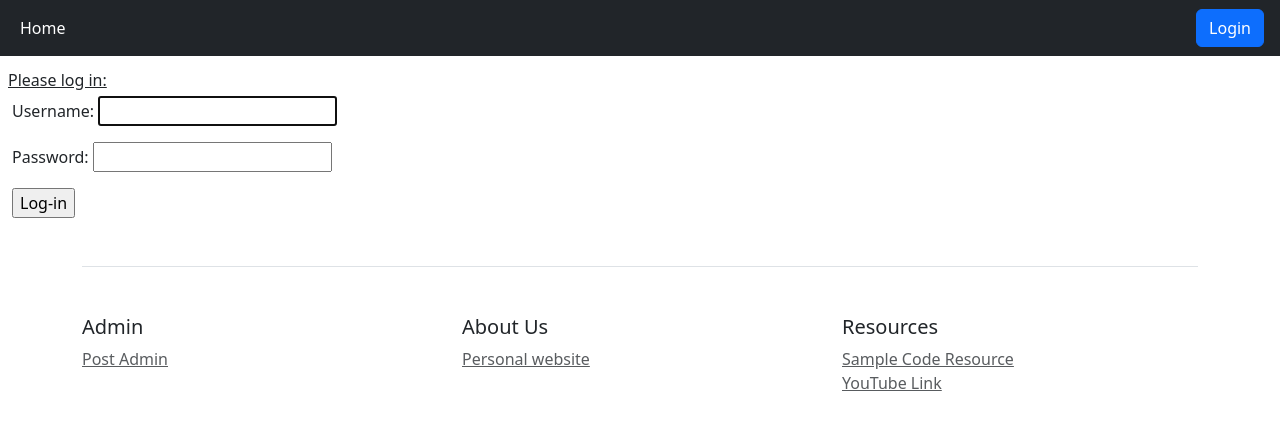
After one commit to DanielPalacz/DjangoSimpleCMS, a Django app: page /login/ in a window 1280 px wide. The commit adds this page. Shown: the top 430 px of the page. Run offline with Django 5.2, Linux system fonts and the light colour scheme; some libraries are stand-ins or nearby versions.

```diff
--- a/DjangoSimpleCMS/settings.py
+++ b/DjangoSimpleCMS/settings.py
@@ -127,3 +127,8 @@ STATICFILES_DIRS = [
 # https://docs.djangoproject.com/en/5.1/ref/settings/#default-auto-field
 
 DEFAULT_AUTO_FIELD = 'django.db.models.BigAutoField'
+
+# LOGIN_URL = '/login/'
+# CSRF_COOKIE_SECURE = False  # Tylko dla środowisk deweloperskich, w produkcji ma być True przy HTTPS
+# CSRF_COOKIE_HTTPONLY = True  # Ustawi ciasteczka CSRF tylko do odczytu
+# CSRF_FAILURE_VIEW = 'django.views.csrf.csrf_failure'  # Obsługa błędów CSRF
--- a/core/templates/core/footer.html
+++ b/core/templates/core/footer.html
@@ -10,7 +10,7 @@
             <div class="col-6 col-md">
                 <h5>About Us</h5>
                 <ul class="list-unstyled text-small">
-                    <li><a class="text-muted" href="#">Home</a></li>
+                    <li><a class="text-muted" href="/">Personal website</a></li>
                 </ul>
             </div>
             <div class="col-6 col-md">
--- /dev/null
+++ b/core/templates/core/login.html
@@ -0,0 +1,33 @@
+{% extends "core/base.html" %}
+
+{% block title %}
+Login page.
+{% endblock %}
+
+
+{% block content %}
+<div class="login pt-1 ml-1">
+
+{% if form.errors %}
+    <p>Your username and password does not match.</p>
+{% else %}
+
+
+    <div class="m-2">
+    <u>Please log in:</u>
+
+
+    <div class="login-form m-1">
+        <form action="{% url 'core:login' %}" method="post">
+            {{ form.as_p }}
+            {% csrf_token %}
+            <p><input type="submit" value="Log-in"></p>
+
+        </form>
+    </div>
+    </div>
+
+{% endif %}
+
+</div>
+{% endblock %}
--- a/core/templates/core/navbar.html
+++ b/core/templates/core/navbar.html
@@ -1,12 +1,5 @@
 <nav class="navbar navbar-expand-lg navbar-dark bg-dark">
   <div class="container-fluid">
-  <a href="#" class="navbar-brand d-flex align-items-center">
-      <svg class="bi bi-display-fill mr-2" width="1em" height="1em" viewBox="0 0 16 16" fill="currentColor" xmlns="http://www.w3.org/2000/svg">
-      <path d="M5.75 13.5c.167-.333.25-.833.25-1.5h4c0 .667.083 1.167.25 1.5H11a.5.5 0 010 1H5a.5.5 0 010-1h.75z"/>
-      <path fill-rule="evenodd" d="M13.991 3H2c-.325 0-.502.078-.602.145a.758.758 0 00-.254.302A1.46 1.46 0 001 4.01V10c0 .325.078.502.145.602.07.105.17.188.302.254a1.464 1.464 0 00.538.143L2.01 11H14c.325 0 .502-.078.602-.145a.758.758 0 00.254-.302 1.464 1.464 0 00.143-.538L15 9.99V4c0-.325-.078-.502-.145-.602a.757.757 0 00-.302-.254A1.46 1.46 0 0013.99 3zM14 2H2C0 2 0 4 0 4v6c0 2 2 2 2 2h12c2 0 2-2 2-2V4c0-2-2-2-2-2z" clip-rule="evenodd"/>
-      <path d="M2 4h12v6H2z"/>
-    </svg> <strong>CMS</strong>
-   </a>
     <div class="collapse navbar-collapse" id="navbarSupportedContent">
       <ul class="navbar-nav me-auto mb-2 mb-lg-0">
         <li class="nav-item">
@@ -15,4 +8,19 @@
       </ul>
     </div>
   </div>
+    <div style="margin-right: 1rem;">
+    {% if request.user.is_authenticated %}
+        <form method="post" action="/logout/" style="display:inline;">
+            {% csrf_token %}
+        <button type="submit" class="btn btn-primary">Logout</button>
+</form>
+    {% else %}
+        <a href="/login/" type="button" class="btn btn-primary">Login</a>
+    {% endif %}
+    </div>
 </nav>
+{% if messages %}
+    {% for message in messages %}
+      <div class="alert alert-{{ message.tags }}">{{ message }}</div>
+    {% endfor %}
+{% endif %}
--- a/core/urls.py
+++ b/core/urls.py
@@ -7,7 +7,9 @@ urlpatterns = [
     path('', views.IndexView.as_view(), name='index'),
     path('add/', views.AddView.as_view(), name='add'),
     path('posts/', views.PostsView.as_view(), name='posts'),
-    path('<slug:slug>/', views.SingleView.as_view(), name='single'),
     path('edit/<int:pk>/', views.EditView.as_view(), name='edit'),
     path('delete/<int:pk>/', views.DeleteCustomView.as_view(), name='delete'),
+    path('login/', views.login_view, name='login'),
+    path('logout/', views.logout_view, name='logout'),
+    path('<slug:slug>/', views.SingleView.as_view(), name='single'),
 ]
--- a/core/views.py
+++ b/core/views.py
@@ -1,6 +1,11 @@
-# from django.shortcuts import render
+from django.http import HttpResponseNotAllowed
+from django.shortcuts import render, redirect
 from django.urls import reverse_lazy
 from django.views.generic import ListView, DetailView, UpdateView, DeleteView, CreateView
+from django.contrib.auth.forms import AuthenticationForm
+from django.contrib.auth import login
+from django.contrib.auth import logout
+from django.contrib import messages
 
 from .models import Core
 
@@ -49,3 +54,26 @@ class DeleteCustomView(DeleteView):
     pk_url_kwarg = "pk"
     success_url = reverse_lazy("core:posts")
     # context_object_name = "object_list" (default)
+
+
+
+def login_view(request):
+    if request.method == 'POST':
+        form = AuthenticationForm(request, data=request.POST)
+        if form.is_valid():
+            user = form.get_user()  # Pobierz użytkownika
+            login(request, user)    # Zaloguj użytkownika
+            return redirect("/")  # Przekierowanie na stronę główną lub inną po zalogowaniu
+    else:
+        form = AuthenticationForm()
+
+    return render(request, "core/login.html", {'form': form})
+
+
+def logout_view(request):
+    if request.method == 'POST':
+        logout(request)
+        messages.success(request, "You were succesfully logged out.")  # Dodaj wiadomość
+        return redirect('/')  # Przekierowanie po wylogowaniu
+
+    return HttpResponseNotAllowed(['POST'])  # Obsługuje tylko POST
```
Also changed, not shown: core/templates/core/posts.html (+9 -7 lines).
